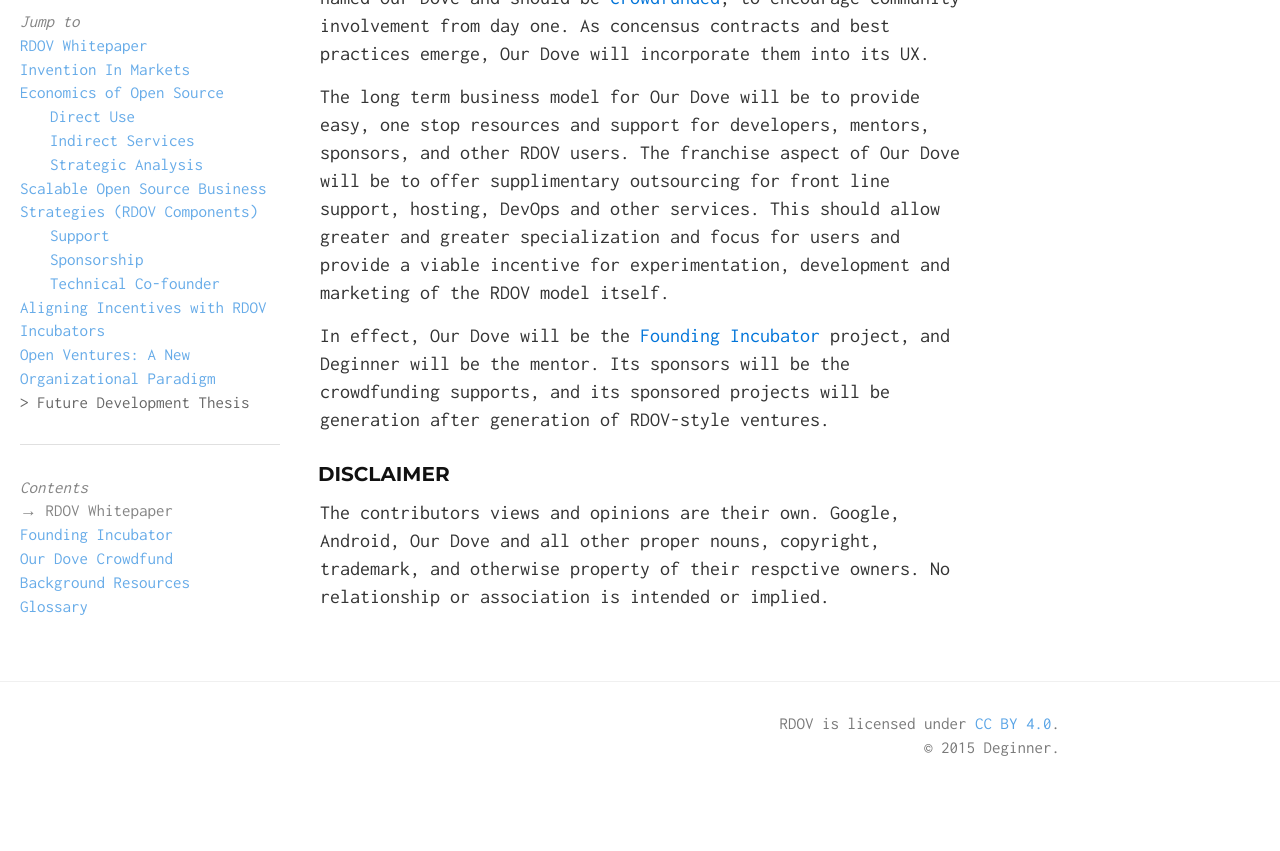
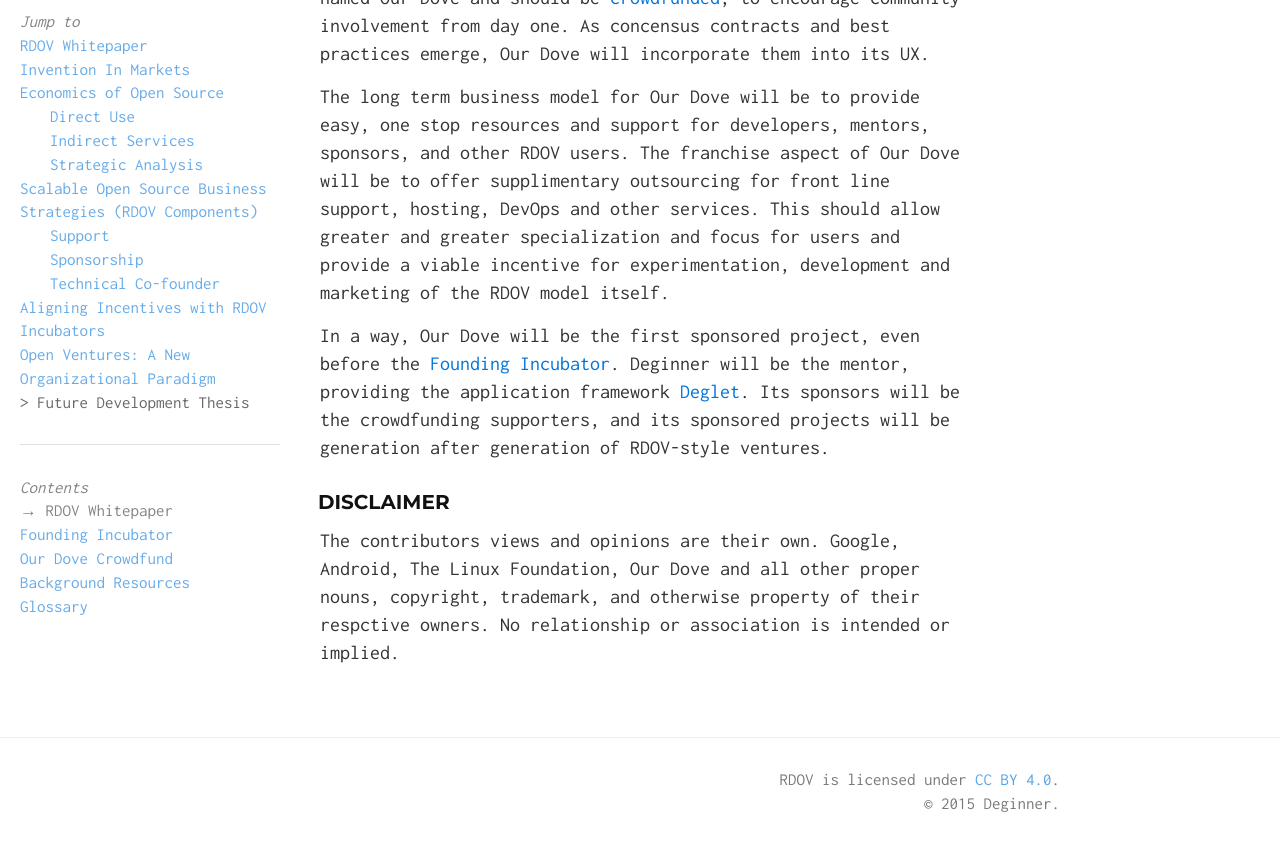
Before and after one commit to rdov/rdov.github.io, a Jekyll site: the page built from rdov_whitepaper.md, in a window 1280 px wide and 900 px high, scrolled down 11232 px. Shown: the top 851 px of the window. Built offline with Jekyll 4.4.1, drawn with Linux system fonts in a browser that asks for light colours; nearby versions of some CDN libraries; some of the changed text lies outside the part shown.

Commit message:
whitepaper edits

```diff
--- a/rdov_whitepaper.md
+++ b/rdov_whitepaper.md
@@ -126,8 +126,8 @@
 
 The long term business model for Our Dove will be to provide easy, one stop resources and support for developers, mentors, sponsors, and other RDOV users. The franchise aspect of Our Dove will be to offer supplimentary outsourcing for front line support, hosting, DevOps and other services. This should allow greater and greater specialization and focus for users and provide a viable incentive for experimentation, development and marketing of the RDOV model itself.
 
-In effect, Our Dove will be the [Founding Incubator]({{ "/FoundingIncubator/" | prepend: site.baseurl }}) project, and Deginner will be the mentor. Its sponsors will be the crowdfunding supports, and its sponsored projects will be generation after generation of RDOV-style ventures.
+In a way, Our Dove will be the first sponsored project, even before the [Founding Incubator]({{ "/FoundingIncubator/" | prepend: site.baseurl }}). Deginner will be the mentor, providing the application framework [Deglet](http://deglet.xyz). Its sponsors will be the crowdfunding supporters, and its sponsored projects will be generation after generation of RDOV-style ventures.
 
 ##### Disclaimer
 
-The contributors views and opinions are their own. Google, Android, Our Dove and all other proper nouns, copyright, trademark, and otherwise property of their respctive owners. No relationship or association is intended or implied.
+The contributors views and opinions are their own. Google, Android, The Linux Foundation, Our Dove and all other proper nouns, copyright, trademark, and otherwise property of their respctive owners. No relationship or association is intended or implied.
```
Also changed, not shown: other parts of rdov_whitepaper.md (+1 -1 lines).
